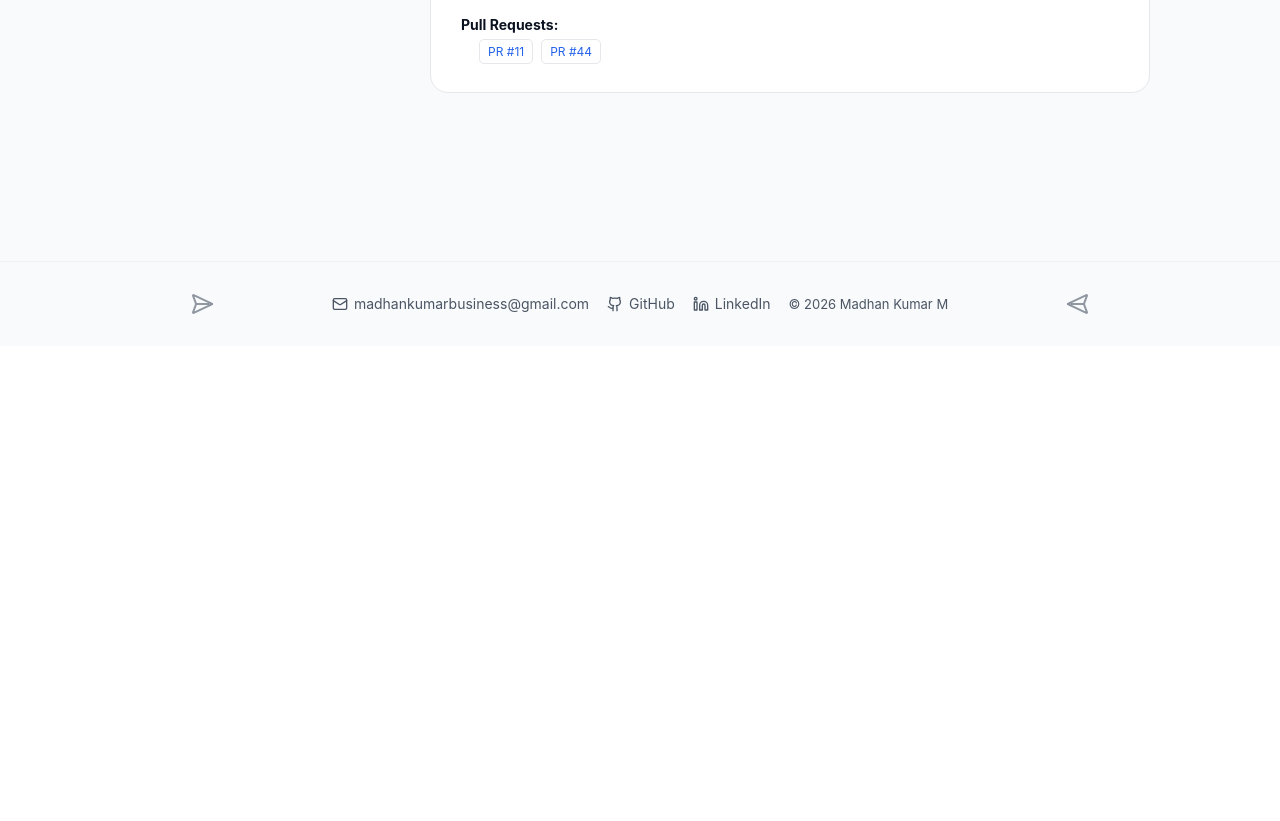
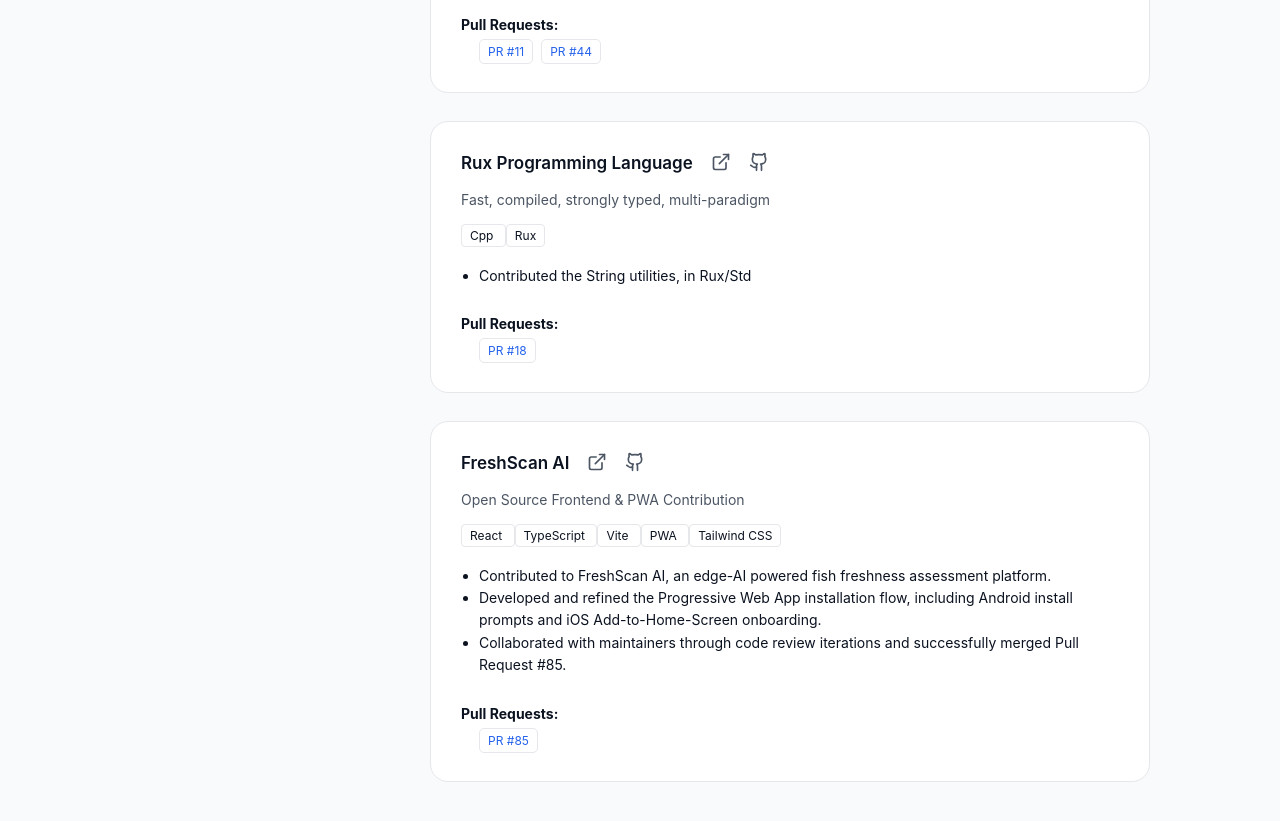
Before and after one commit to the-madhankumar/the-madhankumar.github.io, a React (Create React App) app: page / in a window 1280 px wide. Shown: the part 4380-5201 px from the top of the page. Before the commit the page ends 4726 px from the top, so only its background shows below. Built offline with nearby package versions, Linux system fonts and the light colour scheme.

Commit message:
feat(contribution): added freshscanAI , rux programming language contributions

```diff
--- a/src/components/Data/Contribution.js
+++ b/src/components/Data/Contribution.js
@@ -2,7 +2,7 @@
     title: "Contributions",
     projects: [
         {
-            title: "MX Icons (Open Source Contribution)",
+            title: "MX Icons",
             link: "https://mxicons.vercel.app/",
             github: "https://github.com/ig-imanish/mx-icons",
             subtitle: "React SVG Icon Library Contribution",
@@ -15,6 +15,34 @@
                 "https://github.com/ig-imanish/mx-icons/pull/11",
                 "https://github.com/ig-imanish/mx-icons/pull/44"
             ]
+        },
+        {
+            title: "Rux Programming Language",
+            link: "https://rux-lang.dev/",
+            github: "https://github.com/rux-lang/Rux",
+            subtitle: "Fast, compiled, strongly typed, multi-paradigm",
+            techStack: ["Cpp", "Rux"],
+            description: [
+                "Contributed the String utilities, in Rux/Std"
+            ],
+            pullRequests: [
+                "https://github.com/rux-lang/Std/pull/18"
+            ]
+        },
+        {
+            title: "FreshScan AI",
+            link: "https://freshscanai.vercel.app/",
+            github: "https://github.com/jpdevhub/FreshScanAi",
+            subtitle: "Open Source Frontend & PWA Contribution",
+            techStack: ["React", "TypeScript", "Vite", "PWA", "Tailwind CSS"],
+            description: [
+                "Contributed to FreshScan AI, an edge-AI powered fish freshness assessment platform.",
+                "Developed and refined the Progressive Web App installation flow, including Android install prompts and iOS Add-to-Home-Screen onboarding.",
+                "Collaborated with maintainers through code review iterations and successfully merged Pull Request #85."
+            ],
+            pullRequests: [
+                "https://github.com/jpdevhub/FreshScanAi/pull/85"
+            ]
         }
     ]
 }
```
Also changed, not shown: 5 other files (tests, documents, lock files or other folders).
